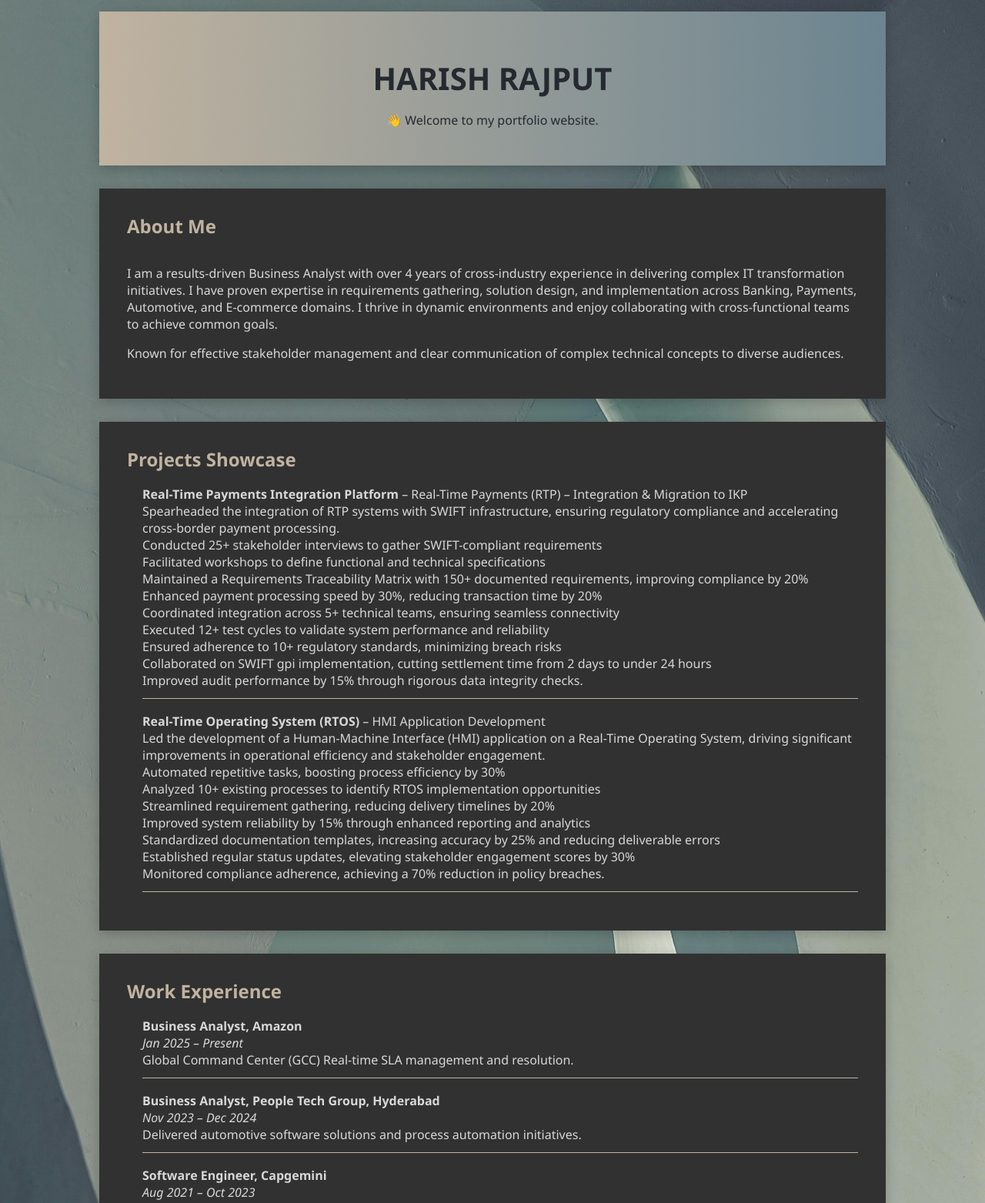
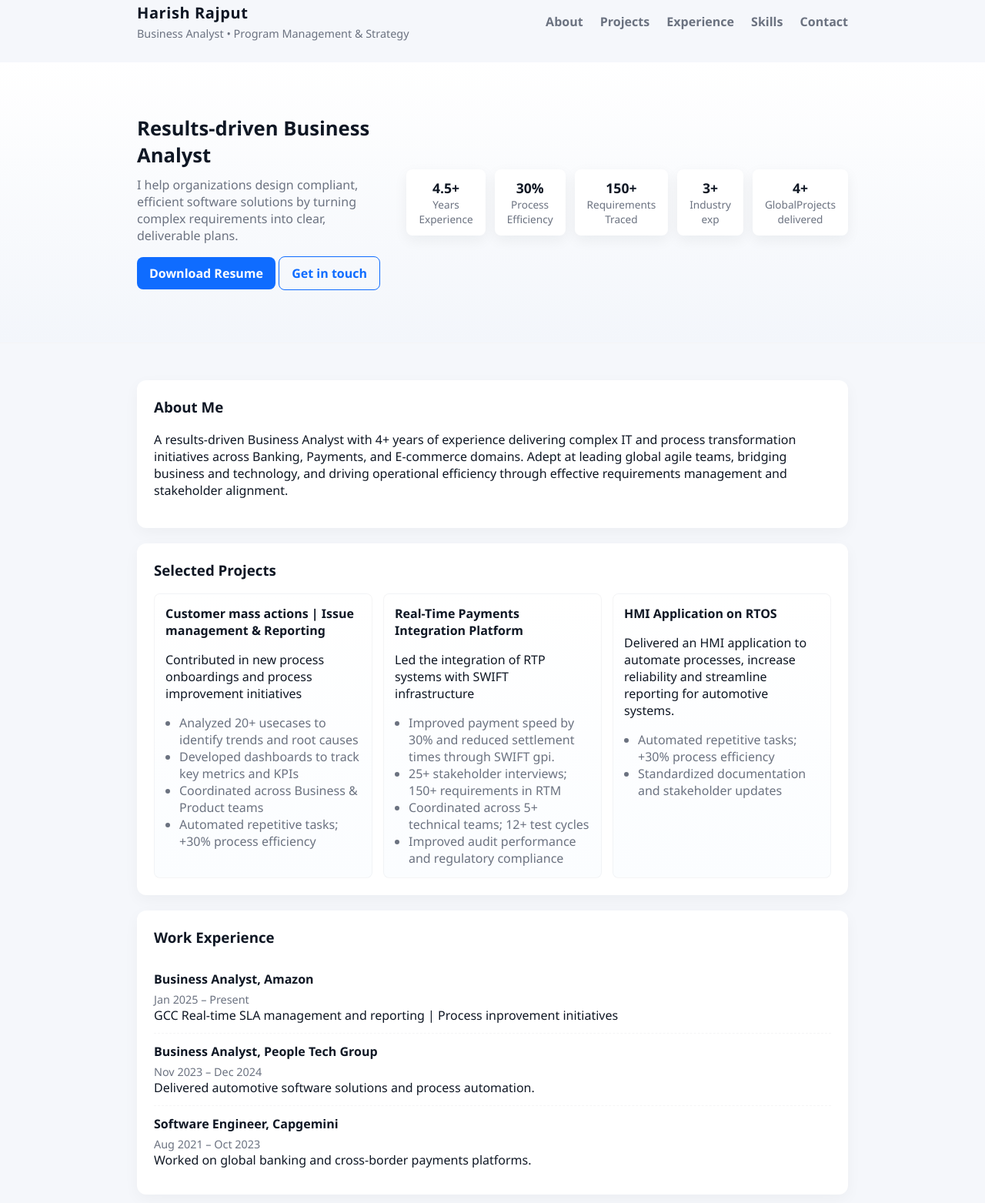
Before and after one commit to harishrajput99/harishrajput99.github.io, a plain HTML site: page index.html in a window 1280 px wide. Shown: the part 25-1588 px from the top of the page at 77% size. Drawn offline with Linux system fonts and the light colour scheme.

Commit message:
Professional_V01_18Dec25

```diff
--- /dev/null
+++ b/assets/css/style.css
@@ -0,0 +1,56 @@
+:root{
+    --bg:#f5f7fb;
+    --card:#ffffff;
+    --muted:#6b7280;
+    --accent:#0f6cff;
+    --accent-2:#6b8490;
+    --text:#0f1724;
+    --glass: rgba(15,23,36,0.04);
+}
+*{box-sizing:border-box}
+body{
+    margin:0;
+    font-family: 'Segoe UI', Roboto, Arial, sans-serif;
+    background:var(--bg);
+    color:var(--text);
+    -webkit-font-smoothing:antialiased;
+}
+.container{max-width:980px;margin:0 auto;padding:28px}
+.nav-wrap{display:flex;align-items:center;justify-content:space-between}
+.brand h1{margin:0;font-size:1.25rem;letter-spacing:0.6px}
+.brand .tag{margin:4px 0 0;color:var(--muted);font-size:0.9rem}
+.main-nav a{margin-left:18px;color:var(--muted);text-decoration:none;font-weight:600}
+.main-nav a:hover{color:var(--accent)}
+.hero{background:linear-gradient(180deg, #ffffff 0%, #f3f6fb 100%);padding:40px 0;border-bottom:1px solid var(--glass)}
+.hero-grid{display:flex;gap:28px;align-items:center}
+.hero-content h2{margin:0;font-size:1.6rem}
+.hero-content p{color:var(--muted);margin:10px 0 16px}
+.hero-actions .btn{display:inline-block;padding:10px 16px;border-radius:8px;text-decoration:none;font-weight:600}
+.btn.primary{background:var(--accent);color:#fff}
+.btn.outline{border:1px solid var(--accent);color:var(--accent);background:transparent}
+.hero-stats{display:flex;gap:12px;margin-left:auto}
+.stat{background:var(--card);padding:12px 16px;border-radius:8px;box-shadow:0 6px 18px rgba(14,30,37,0.06);text-align:center}
+.stat .num{font-weight:700;font-size:1.1rem}
+.stat .label{font-size:0.85rem;color:var(--muted)}
+.card{background:var(--card);padding:22px;border-radius:12px;margin:20px 0;box-shadow:0 6px 20px rgba(14,30,37,0.04)}
+.card h3{margin-top:0}
+.projects{display:grid;grid-template-columns:repeat(auto-fit,minmax(240px,1fr));gap:14px;margin-top:12px}
+.project{background:linear-gradient(180deg, #fff 0%, #fbfdff 100%);padding:14px;border-radius:8px;border:1px solid var(--glass)}
+.project h4{margin:0 0 6px}
+.project ul{margin:8px 0 0;padding-left:18px;color:var(--muted)}
+.timeline{list-style:none;padding:0;margin:8px 0 0}
+.timeline li{padding:12px 0;border-top:1px dashed var(--glass)}
+.timeline li:first-child{border-top:0}
+.timeline .muted{display:block;color:var(--muted);font-size:0.9rem;margin-top:6px}
+.badges{display:flex;flex-wrap:wrap;gap:8px;padding:0;list-style:none;margin:10px 0 0}
+.badges li{background:var(--glass);padding:8px 12px;border-radius:999px;color:var(--muted);font-weight:600}
+.muted{color:var(--muted)}
+.small{font-size:0.9rem}
+.site-footer{border-top:1px solid var(--glass);padding:18px 0;margin-top:34px}
+.site-footer small{color:var(--muted)}
+
+@media (max-width:800px){
+    .hero-grid{flex-direction:column;align-items:flex-start}
+    .hero-stats{margin-left:0;width:100%;display:flex;justify-content:space-between}
+    .main-nav{display:none}
+}
--- a/index.html
+++ b/index.html
@@ -4,231 +4,149 @@
     <meta charset="UTF-8">
     <title>Harishsingh Rajput's Portfolio</title>
     <meta name="viewport" content="width=device-width, initial-scale=1.0">
-    <link rel="stylesheet" href="styles.css">
-    <style>
-        body {
-            font-family: 'Segoe UI', Arial, sans-serif;
-            background-image: url('assets/pexels-art68-16401734.jpg'); /* Replace with your image path */
-            background-size: cover; /* Ensures the image covers the entire background */
-            background-repeat: no-repeat; /* Prevents the image from repeating */
-            background-position: center center; /* Centers the image */
-            color: #d8d8d8; /* Font color white */
-            margin: 0;
-            padding: 0;
-        }
-        header, section, footer {
-            max-width: 950px;
-            margin: 30px auto;
-            background: #313131; /* Blue Gray green-5a8675*/
-            /* border-radius: 0px; */
-            box-shadow: 0 4px 16px rgba(0, 0, 0, 0.2);
-            padding: 32px 36px;
-            border: #000000;
-
-        }
-
-        header {
-            text-align: center;
-            background: linear-gradient(90deg, #c0b3a0 0%, #6b8490 100%); /* Khaki to Blue Gray */
-            color: #252930; /* Ivory */
-            margin-top: 40px;
-        }
-        h1 {
-            margin-bottom: 0;
-            font-size: 2.5em;
-        }
-        h2 {
-            color: #e3e6e0; /* Ivory */
-            margin-top: 0;
-        }
-        .section-title {
-            color: #c0b3a0; /* Khaki */
-            /*border-bottom: 2px solid #6b8490; /* Blue Gray */
-            display: inline-block;
-            margin-bottom: 18px;
-        }
-        ul, ol {
-            margin: 0 0 0 20px;
-        }
-        .projects-list, .work-list, .skills-list, .education-list, .awards-list, .blogs-list {
-            list-style: none;
-            padding: 0;
-        }
-        .projects-list li, .work-list li, .education-list li, .awards-list li, .blogs-list li {
-            margin-bottom: 18px;
-            padding-bottom: 12px;
-            border-bottom: 1px solid #c0b3a0; /* Khaki */
-        }
-        .skills-list {
-            display: flex;
-            flex-wrap: wrap;
-            gap: 10px;
-        }
-        .skills-list li {
-            background: #c0b3a0; /* Khaki */
-            color: #252930; /* Black */
-            padding: 6px 16px;
-            border-radius: 20px;
-            font-size: 1em;
-            border: 1px solid #6b8490; /* Blue Gray */
-        }
-        .resume-link {
-            display: inline-block;
-            margin: 12px 0;
-            padding: 10px 24px;
-            background: #6b8490; /* Blue Gray */
-            color: #e3e6e0; /* Ivory */
-            border-radius: 24px;
-            text-decoration: none;
-            font-weight: bold;
-            /*transition: background 0.2s;*/
-        }
-        .resume-link:hover {
-            background: #ffffff; /* Black */
-        }
-        footer {
-            text-align: center;
-            font-size: 1em;
-            color: #000000; /* Khaki */
-            background: none;
-            box-shadow: none;
-            margin-bottom: 30px;
-        }
-        footer a {
-            color: #000000; /* Khaki */
-            text-decoration: none;
-        }
-        footer a:hover {
-            text-decoration: underline;
-        }
-        @media (max-width: 600px) {
-            header, section, footer {
-                padding: 18px 8px;
-            }
-            h1 {
-                font-size: 2em;
-            }
-        }
-    </style>
+    <link rel="stylesheet" href="assets/css/style.css">
 </head>
 <body>
-    <header>
-        <h1>HARISH RAJPUT</h1>
-        <p>👋 Welcome to my portfolio website.</p>
+    <header class="site-header">
+        <div class="container nav-wrap">
+            <div class="brand">
+                <h1>Harish Rajput</h1>
+                <p class="tag">Business Analyst • Program Management & Strategy</p>
+            </div>
+            <nav class="main-nav">
+                <a href="#about">About</a>
+                <a href="#projects">Projects</a>
+                <a href="#work">Experience</a>
+                <a href="#skills">Skills</a>
+                <a href="#contact">Contact</a>
+            </nav>
+        </div>
     </header>
 
-    <section id="about">
-        <h2 class="section-title">About Me</h2>
-        <p>
-            I am a results-driven Business Analyst with over 4 years of cross-industry experience in delivering complex IT transformation initiatives.
-            I have proven expertise in requirements gathering, solution design, and implementation across Banking, Payments, Automotive, and E-commerce domains.
-            I thrive in dynamic environments and enjoy collaborating with cross-functional teams to achieve common goals.
-        </p>
-        <p>
-            Known for effective stakeholder management and clear communication of complex technical concepts to diverse audiences.
-        </p>
+    <section class="hero">
+        <div class="container hero-grid">
+            <div class="hero-content">
+                <h2>Results-driven Business Analyst</h2>
+                <p>I help organizations design compliant, efficient software solutions by turning complex requirements into clear, deliverable plans.</p>
+                <div class="hero-actions">
+                    <a class="btn primary" href="assets/Harish_Rajput_CV_2025_v2.pdf" target="_blank">Download Resume</a>
+                    <a class="btn outline" href="#contact">Get in touch</a>
+                </div>
+            </div>
+            <div class="hero-stats">
+                <div class="stat">
+                    <div class="num">4.5+</div>
+                    <div class="label">Years Experience</div>
+                </div>
+                <div class="stat">
+                    <div class="num">30%</div>
+                    <div class="label">Process Efficiency</div>
+                </div>
+                <div class="stat">
+                    <div class="num">150+</div>
+                    <div class="label">Requirements Traced</div>
+                </div>
+                <div class="stat">
+                    <div class="num">3+</div>
+                    <div class="label">Industry exp</div>
+                </div>
+                <div class="stat">
+                    <div class="num">4+</div>
+                    <div class="label">GlobalProjects delivered</div>
+                </div>
+            </div>
+        </div>
     </section>
 
-    <section id="projects">
-        <h2 class="section-title">Projects Showcase</h2>
-        <ul class="projects-list">
+    <main class="container">
+        <section id="about" class="card">
+            <h3>About Me</h3>
+            <p>A results-driven Business Analyst with 4+ years of experience delivering complex IT and process transformation initiatives across Banking, Payments, and E-commerce domains. Adept at leading global agile teams, bridging business and technology, and driving operational efficiency through effective requirements management and stakeholder alignment.</p>
+        </section>
+
+        <section id="projects" class="card">
+            <h3>Selected Projects</h3>
+            <div class="projects">
+                <article class="project">
+                    <h4>Customer mass actions | Issue management & Reporting</h4>
+                    <p>Contributed in new process onboardings and process improvement initiatives</p>
+                    <ul>
+                        <li>Analyzed 20+ usecases to identify trends and root causes</li>
+                        <li>Developed dashboards to track key metrics and KPIs</li>
+                        <li>Coordinated across Business & Product teams</li>
+                        <li>Automated repetitive tasks; +30% process efficiency</li>
+                    </ul>
+                </article>
+                <article class="project">
+                    <h4>Real-Time Payments Integration Platform</h4>
+                    <p>Led the integration of RTP systems with SWIFT infrastructure</p>
+                    <ul>
+                        <li>Improved payment speed by 30% and reduced settlement times through SWIFT gpi.</li>
+                        <li>25+ stakeholder interviews; 150+ requirements in RTM</li>
+                        <li>Coordinated across 5+ technical teams; 12+ test cycles</li>
+                        <li>Improved audit performance and regulatory compliance</li>
+                    </ul>
+                </article>
+                <article class="project">
+                    <h4>HMI Application on RTOS</h4>
+                    <p>Delivered an HMI application to automate processes, increase reliability and streamline reporting for automotive systems.</p>
+                    <ul>
+                        <li>Automated repetitive tasks; +30% process efficiency</li>
+                        <li>Standardized documentation and stakeholder updates</li>
+                    </ul>
+                </article>
+            </div>
+        </section>
+
+        <section id="work" class="card">
+            <h3>Work Experience</h3>
+            <ul class="timeline">
                 <li>
-                <strong>Real-Time Payments Integration Platform</strong> – Real-Time Payments (RTP) – Integration & Migration to IKP <br>
-Spearheaded the integration of RTP systems with SWIFT infrastructure, ensuring regulatory compliance and accelerating cross-border payment processing.<br>
-
-Conducted 25+ stakeholder interviews to gather SWIFT-compliant requirements<br>
-
-Facilitated workshops to define functional and technical specifications<br>
-
-Maintained a Requirements Traceability Matrix with 150+ documented requirements, improving compliance by 20%<br>
-
-Enhanced payment processing speed by 30%, reducing transaction time by 20%<br>
-
-Coordinated integration across 5+ technical teams, ensuring seamless connectivity<br>
-
-Executed 12+ test cycles to validate system performance and reliability<br>
-
-Ensured adherence to 10+ regulatory standards, minimizing breach risks<br>
-
-Collaborated on SWIFT gpi implementation, cutting settlement time from 2 days to under 24 hours<br>
-
-Improved audit performance by 15% through rigorous data integrity checks.<br>
+                    <strong>Business Analyst, Amazon</strong>
+                    <span class="muted">Jan 2025 – Present</span>
+                    <div>GCC Real-time SLA management and reporting | Process inprovement initiatives</div>
                 </li>
                 <li>
-                <strong>Real-Time Operating System (RTOS) </strong>– HMI Application Development<br>
-Led the development of a Human-Machine Interface (HMI) application on a Real-Time Operating System, driving significant improvements in operational efficiency and stakeholder engagement.<br>
-
-Automated repetitive tasks, boosting process efficiency by 30%<br>
-
-Analyzed 10+ existing processes to identify RTOS implementation opportunities<br>
-
-Streamlined requirement gathering, reducing delivery timelines by 20%<br>
-
-Improved system reliability by 15% through enhanced reporting and analytics<br>
-
-Standardized documentation templates, increasing accuracy by 25% and reducing deliverable errors<br>
-
-Established regular status updates, elevating stakeholder engagement scores by 30%<br>
-
-Monitored compliance adherence, achieving a 70% reduction in policy breaches.<br>
+                    <strong>Business Analyst, People Tech Group</strong>
+                    <span class="muted">Nov 2023 – Dec 2024</span>
+                    <div>Delivered automotive software solutions and process automation.</div>
+                </li>
+                <li>
+                    <strong>Software Engineer, Capgemini</strong>
+                    <span class="muted">Aug 2021 – Oct 2023</span>
+                    <div>Worked on global banking and cross-border payments platforms.</div>
                 </li>
             </ul>
         </section>
 
-    <section id="work">
-        <h2 class="section-title">Work Experience</h2>
-        <ul class="work-list">
-            <li>
-                <strong>Business Analyst, Amazon</strong> <br>
-                <em>Jan 2025 – Present</em><br>
-                Global Command Center (GCC) Real-time SLA management and resolution.
-            </li>
-            <li>
-                <strong>Business Analyst, People Tech Group, Hyderabad</strong> <br>
-                <em>Nov 2023 – Dec 2024</em><br>
-                Delivered automotive software solutions and process automation initiatives.
-            </li>
-            <li>
-                <strong>Software Engineer, Capgemini</strong> <br>
-                <em>Aug 2021 – Oct 2023</em><br>
-                Worked on Global Banking and cross border payments platform development.
-            </li>
-        </ul>
-    </section>
-
-    <section id="skills">
-        <h2 class="section-title">Skills</h2>
-        <ul class="skills-list">
+        <section id="skills" class="card">
+            <h3>Skills</h3>
+            <ul class="badges">
                 <li>Business Analysis</li>
-            <li>Agile Methodologies</li>
+                <li>Agile</li>
                 <li>Requirements Gathering</li>
                 <li>Stakeholder Management</li>
                 <li>Process Mapping</li>
                 <li>JIRA</li>
                 <li>Real-Time Payments</li>
-            <li>Banking</li>
-            <li>Project management</li>
                 <li>SQL</li>
-            <li>Data Visualization</li>
                 <li>Power BI</li>
                 <li>Python</li>
-            <li>HTML/CSS</li>
             </ul>
         </section>
 
-    <section id="resume">
-        <h2 class="section-title">Resume / CV</h2>
-        <a href="assets/Harish_Rajput_CV_2025_v2.pdf" target="_blank">Download My Resume (PDF)</a>
+        <section id="contact" class="card">
+            <h3>Contact</h3>
+            <p>Email: <a href="mailto:harirajput2304@gmail.com">harirajput2304@gmail.com</a></p>
+            <p>LinkedIn: <a href="https://www.linkedin.com/in/harishsingh-rajput-113355hs/" target="_blank">View profile</a></p>
+            <p class="muted small">PLUM profile: <a href="https://secure.plum.io/en/fp/ej-tWaWl__83RIqzd_z6rw" target="_blank">Work style</a></p>
         </section>
+    </main>
 
-    <section id="plum_profile">
-        <h2 class="section-title">PLUM Profile</h2>
-        <a href="https://secure.plum.io/en/fp/ej-tWaWl__83RIqzd_z6rw" target="_blank">Click here to know my work style</a>
-    </section>
-
-    <footer>
-        <p>Contact: <a href="mailto:harirajput2304@gmail.com">harirajput2304@gmail.com</a></p>
-        <p>Follow me on <a href="https://www.linkedin.com/in/harishsingh-rajput-113355hs/">LinkedIn</a></p>
+    <footer class="site-footer">
+        <div class="container">
+            <small>© Harish Rajput — Business Analyst</small>
+        </div>
     </footer>
 </body>
 </html>
```
Also changed, not shown: assets/images/headshot.svg (added), assets/images/project1.svg (added), assets/images/project2.svg (added). Lines whose indentation alone changed are shown as unchanged.
